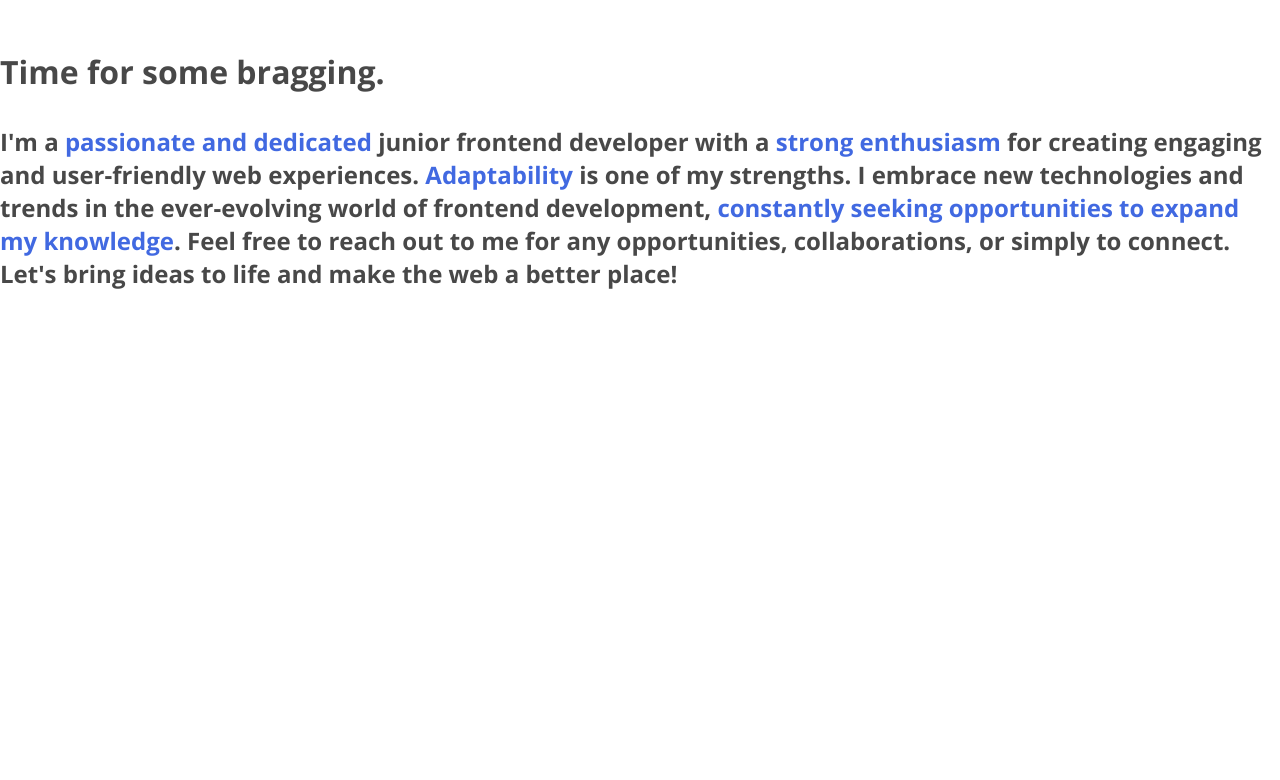
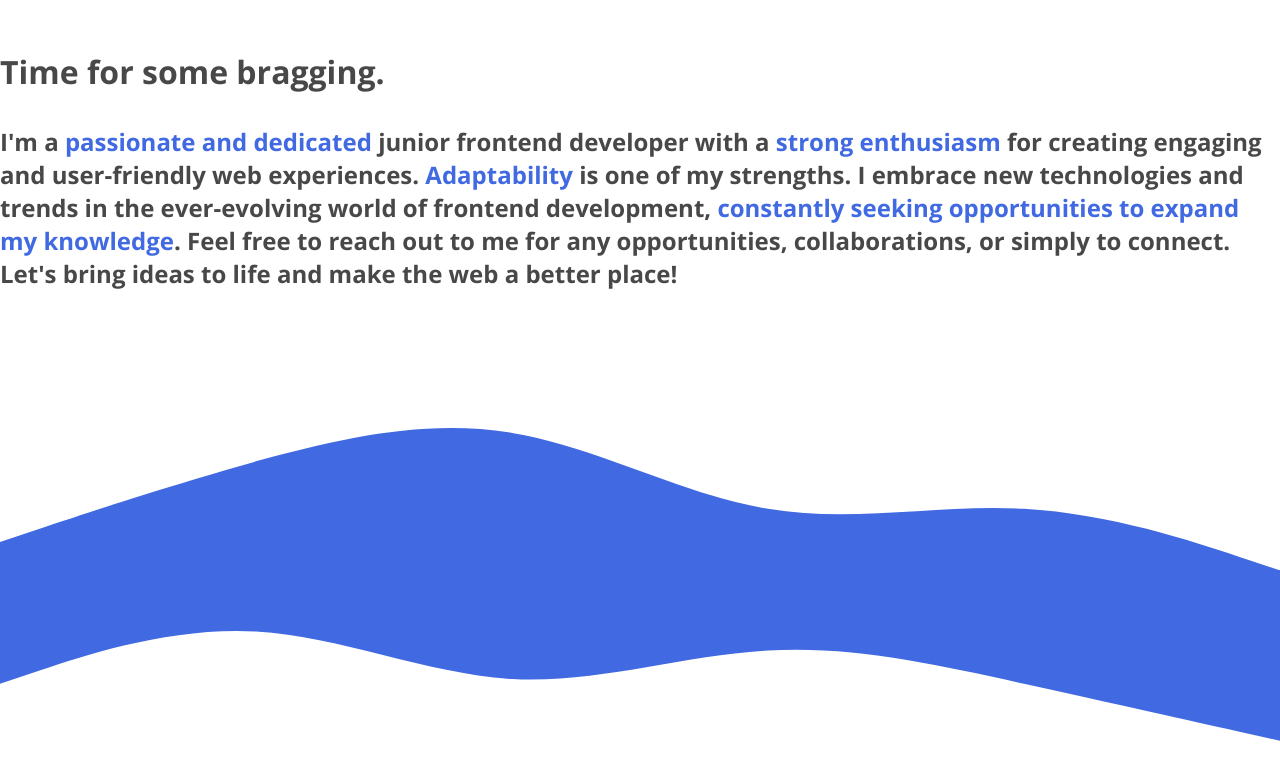
Before and after one commit to Bochen28/my-portfolio, a Next.js app: page / in a window 1280 px wide. Shown: the part 1030-1810 px from the top of the page. Before the commit the page ends 1600 px from the top, so only its background shows below. Built offline with nearby package versions, Linux system fonts and the light colour scheme.

Commit message:
Added skills section and another wave svg's

```diff
--- a/src/app/page.tsx
+++ b/src/app/page.tsx
@@ -2,6 +2,7 @@ import Navbar from '@/components/navbar/Navbar'
 import styles from './page.module.sass'
 import Intro from '@/components/sections/intro/Intro'
 import About from '@/components/sections/about/About'
+import Skills from '@/components/sections/skills/Skills'
 
 export default function Home() {
   return (
@@ -9,6 +10,7 @@ export default function Home() {
       <Navbar />
       <Intro />
       <About />
+      <Skills />
     </>
   )
 }
--- a/src/components/navbar/Navbar.tsx
+++ b/src/components/navbar/Navbar.tsx
@@ -12,7 +12,7 @@ function Navbar() {
             </a>
           </li>
           <li>
-            <a>
+            <a href="#skills">
               <h2>Skills</h2>
             </a>
           </li>
--- a/src/components/sections/about/About.tsx
+++ b/src/components/sections/about/About.tsx
@@ -1,4 +1,5 @@
-import TopWave from "@/components/svg/topWave1";
+import TopWave from "@/components/svg/TopWave1";
+import BottomWave from "@/components/svg/BottomWave2";
 import styles from "./about.module.sass";
 
 function About() {
@@ -21,6 +22,7 @@ function About() {
           </h2>
         </div>
         <TopWave />
+        <BottomWave />
       </section>
     </>
   );
--- /dev/null
+++ b/src/components/sections/skills/Skills.tsx
@@ -0,0 +1,15 @@
+import TopWave from "@/components/svg/TopWave2";
+import styles from "./skills.module.sass";
+
+function Skills() {
+  return (
+    <>
+      <section id="skills" className={styles.skills}>
+        <div className={styles.content}></div>
+        <TopWave />
+      </section>
+    </>
+  );
+}
+
+export default Skills;
--- /dev/null
+++ b/src/components/sections/skills/skills.module.sass
@@ -0,0 +1,5 @@
+.skills
+    display: flex
+    position: relative
+    align-items: center
+    min-height: 100vh
--- /dev/null
+++ b/src/components/svg/BottomWave2.tsx
@@ -0,0 +1,19 @@
+import styles from "./bottomWave.module.sass";
+
+function BottomWave2() {
+  return (
+    <svg
+      className={styles.wave}
+      xmlns="http://www.w3.org/2000/svg"
+      viewBox="0 0 1440 320"
+    >
+      <path
+        fill="#4169E1"
+        fill-opacity="1"
+        d="M0,288L48,272C96,256,192,224,288,197.3C384,171,480,149,576,165.3C672,181,768,235,864,250.7C960,267,1056,245,1152,250.7C1248,256,1344,288,1392,304L1440,320L1440,320L1392,320C1344,320,1248,320,1152,320C1056,320,960,320,864,320C768,320,672,320,576,320C480,320,384,320,288,320C192,320,96,320,48,320L0,320Z"
+      ></path>
+    </svg>
+  );
+}
+
+export default BottomWave2;
--- /dev/null
+++ b/src/components/svg/TopWave2.tsx
@@ -0,0 +1,19 @@
+import styles from "./topWave.module.sass";
+
+function TopWave2() {
+  return (
+    <svg
+      className={styles.wave}
+      xmlns="http://www.w3.org/2000/svg"
+      viewBox="0 0 1440 320"
+    >
+      <path
+        fill="#4169E1"
+        fill-opacity="1"
+        d="M0,128L48,112C96,96,192,64,288,69.3C384,75,480,117,576,122.7C672,128,768,96,864,90.7C960,85,1056,107,1152,128C1248,149,1344,171,1392,181.3L1440,192L1440,0L1392,0C1344,0,1248,0,1152,0C1056,0,960,0,864,0C768,0,672,0,576,0C480,0,384,0,288,0C192,0,96,0,48,0L0,0Z"
+      ></path>
+    </svg>
+  );
+}
+
+export default TopWave2;
```
Also changed, not shown: src/components/hardSkillCard/HardSkill.tsx (added, +11 -0 lines), src/components/svg/BottomWave1.tsx (+6 -2 lines), src/components/svg/TopWave1.tsx (+5 -2 lines), src/components/hardSkillCard/hardSkill.module.sass (added).
